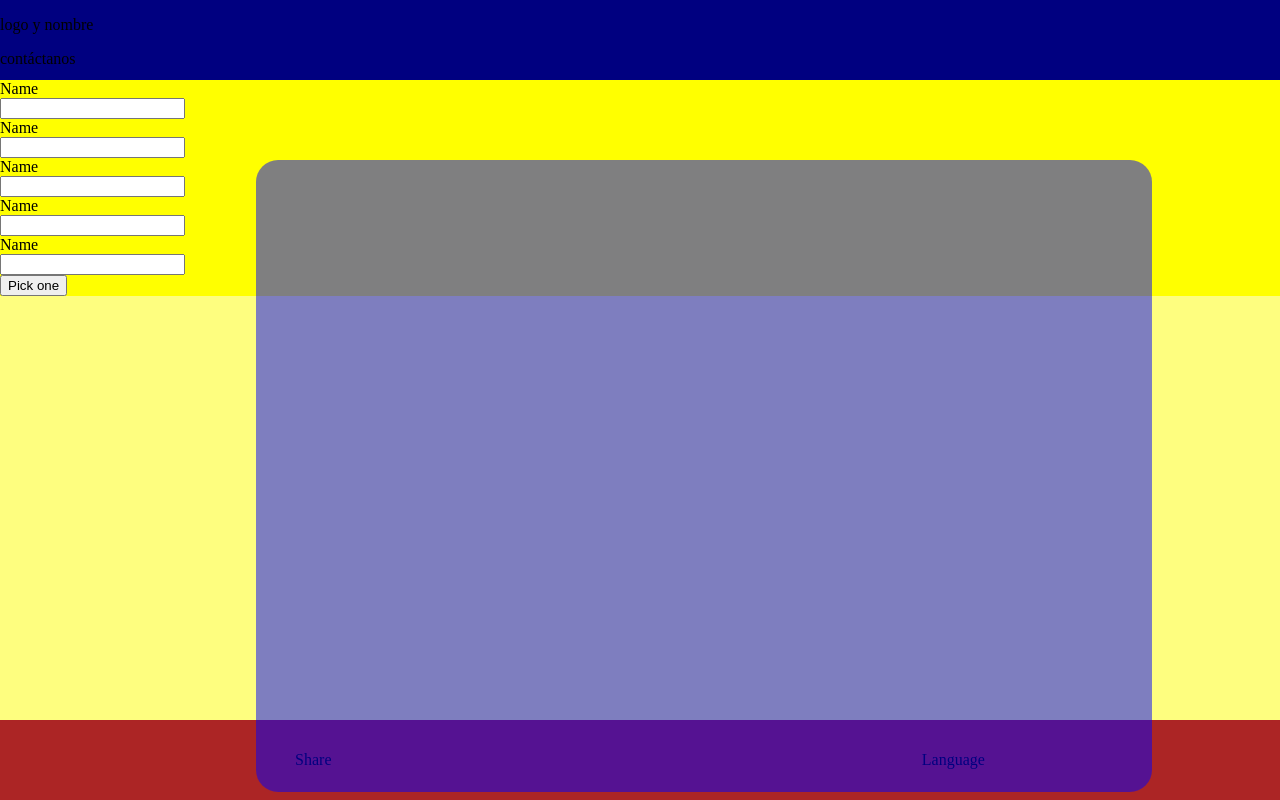
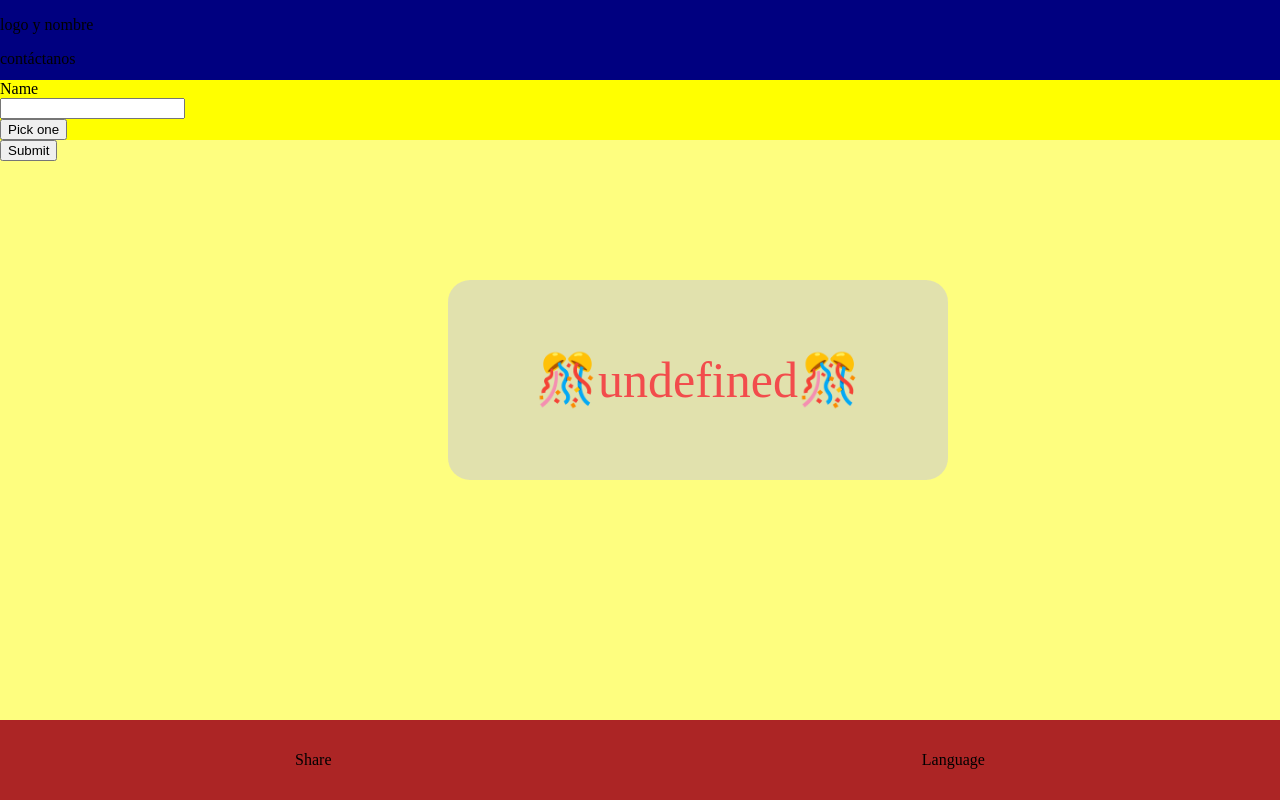
Before and after one commit to EvaAramburu/Yura-yura, a plain HTML site: page index.html in a window 1280 px wide. Both pictures are taken after a click on the button "Pick one". Drawn offline with Linux system fonts and the light colour scheme.

Commit message:
added random and addName function to js

```diff
--- a/index.html
+++ b/index.html
@@ -5,11 +5,12 @@
     <meta http-equiv="X-UA-Compatible" content="IE=edge">
     <meta name="viewport" content="width=device-width, initial-scale=1.0">
     <link rel="stylesheet" href="style.css" type="text/css">
-    <link rel="stylesheet" href="reset.css" type="text/css">
-    <!-- <audio src="japan-koto-folk-background-music-124876.mp3"></audio> -->
+    <!-- <link rel="stylesheet" href="resetstyle.css" type="text/css"> -->
+    <link rel="icon" type="image/jpg" href="./images/Umikoji basico.png"/>
     <title> Practica Yura-Yura </title>
 </head>
 <body>
+    <audio src="./audio/japan-koto-folk-background-music-124876.mp3" autoplay loop></audio>
     <header>
        <nav>
            <p> logo y nombre </p>
@@ -21,8 +22,8 @@
     <div class="main">
         <form>
             <label for="fname">Name</label><br>
-           <input type="text" class="anyName" name="anyName"><br>
-            <label for="fname">Name</label><br>
+           <input type="text" id="anyName" name="anyName"><br>
+            <!-- <label for="fname">Name</label><br>
            <input type="text" class="anyName" name="anyName"><br>
             <label for="fname">Name</label><br>
            <input type="text" class="anyName" name="anyName"><br>
@@ -31,13 +32,21 @@
               <label for="fname">Name</label><br>
            <input type="text" class="anyName" name="anyName"><br>
 
+            <label for="fname">Insert a name:</label>
+           <textarea id="nameArea" class="anyName" name="anyName"
+            rows="5" cols="33">
+           </textarea> -->
+
 
             <input type="button" id="rname" value="Pick one" />
           </form>
 
-           <p id="ganador">
-           AND THE WINNER IS...
-           </p>
+        <div id="namesBox">
+        </div>
+        <button id="submitBtn" type="button">Submit</button>
+        <div id="ganador">
+        </div>
+
     </div>
     <footer>
     <div class="share"> Share </div>
--- a/index.js
+++ b/index.js
@@ -1,17 +1,42 @@
 
 // Convertir una variable en un array con el método SpreadOperator: [...]
 
+// let str = 'Hola ,  mundo ,  probando , esto';
+// let nameArray = str.split(',');
+// console.log(nameArray[1]);
+
+let namesArray = [];
+
+function addName() {
+    let allName = document.getElementById('anyName').value;
+    namesArray.push(allName);
+    let namesBox = document.getElementById('namesBox');
+    namesBox.innerHTML += "<p>" + allName + "</p>";
+    document.getElementById('anyName').value = '';
+}
+
+submitBtn.addEventListener('click', addName);
+
 function randomName() {
+//    let nameString = document.querySelector(textarea);
+//    let nameSplit = nameString.split(',');
+//    console.log(nameSplit);
 
-    let inputElements = document.querySelectorAll(".anyName");
-    let nombres = ([...inputElements].map(element => element.value));
+    // let inputElements = document.querySelectorAll(".anyName");
+    // let nombres = ([...inputElements].map(element => element.value));
 
-    let winner = Math.floor(Math.random()*nombres.length);
-    let rValue = nombres[winner];
+    let winner = Math.floor(Math.random()*namesArray.length);
+    let rValue = namesArray[winner];
 
     let ganador = document.getElementById('ganador');
-    ganador.innerHTML= '<div class="ventana">' + rValue +  '</div>';
+    ganador.innerHTML = '<div class=window>' + '🎊' + rValue + '🎊' + '</div>';
 
 }
 
+function cerrar(){
+    document.getElementById('ganador').style.display="none";
+}
+
 rname.addEventListener('click', randomName);
+
+ganador.addEventListener('dblclick', cerrar);
--- /dev/null
+++ b/resetstyle.css
@@ -0,0 +1,48 @@
+/* http://meyerweb.com/eric/tools/css/reset/
+   v2.0 | 20110126
+   License: none (public domain)
+*/
+
+html, body, div, span, applet, object, iframe,
+h1, h2, h3, h4, h5, h6, p, blockquote, pre,
+a, abbr, acronym, address, big, cite, code,
+del, dfn, em, img, ins, kbd, q, s, samp,
+small, strike, strong, sub, sup, tt, var,
+b, u, i, center,
+dl, dt, dd, ol, ul, li,
+fieldset, form, label, legend,
+table, caption, tbody, tfoot, thead, tr, th, td,
+article, aside, canvas, details, embed,
+figure, figcaption, footer, header, hgroup,
+menu, nav, output, ruby, section, summary,
+time, mark, audio, video {
+	margin: 0;
+	padding: 0;
+	border: 0;
+	font-size: 100%;
+	font: inherit;
+	vertical-align: baseline;
+}
+/* HTML5 display-role reset for older browsers */
+article, aside, details, figcaption, figure,
+footer, header, hgroup, menu, nav, section {
+	display: block;
+}
+body {
+	line-height: 1;
+}
+ol, ul {
+	list-style: none;
+}
+blockquote, q {
+	quotes: none;
+}
+blockquote:before, blockquote:after,
+q:before, q:after {
+	content: '';
+	content: none;
+}
+table {
+	border-collapse: collapse;
+	border-spacing: 0;
+}
--- a/style.css
+++ b/style.css
@@ -35,26 +35,30 @@ form {
 
   }
 
-  .ventana {
-    background-color: blue;
-    width: 30%;
-    font-size: 40px;
-    text-align: center;
-    padding: 20%;
-    min-height: 15%;
-    border-radius: 22px;
-    opacity: 0.5;
-    position: absolute;
-    left: 20%;
-    top: 20%;
-  }
-
-  .ventana:hover {
-    opacity: 1.0;
-  }
-
-  #ganador {
+#ganador {
     font-size: 40px;
     text-align: center;
     font-style: bold;
   }
+
+.window {
+    background-color: rgba(206, 206, 206, 0.587);
+    color: #F24C4C;
+    text-align: center;
+    font-size: 3.125rem;
+    width: 31.25rem;
+    height: 12.5rem;
+    position: absolute;
+    left: 35%;
+    top: 35%;
+    line-height: 12.5rem;
+    border-radius: 22px;
+}
+
+#contenedorNombres {
+    border: 1px solid black;
+    font-size: 1.875rem;
+    text-align: center;
+    color: #F24C4C;
+    background-color: rgba(144, 238, 144, 0.642);
+}
```
Also changed, not shown: images/Umikoji basico.png (added), images/logo.png (added), 1 other file.
